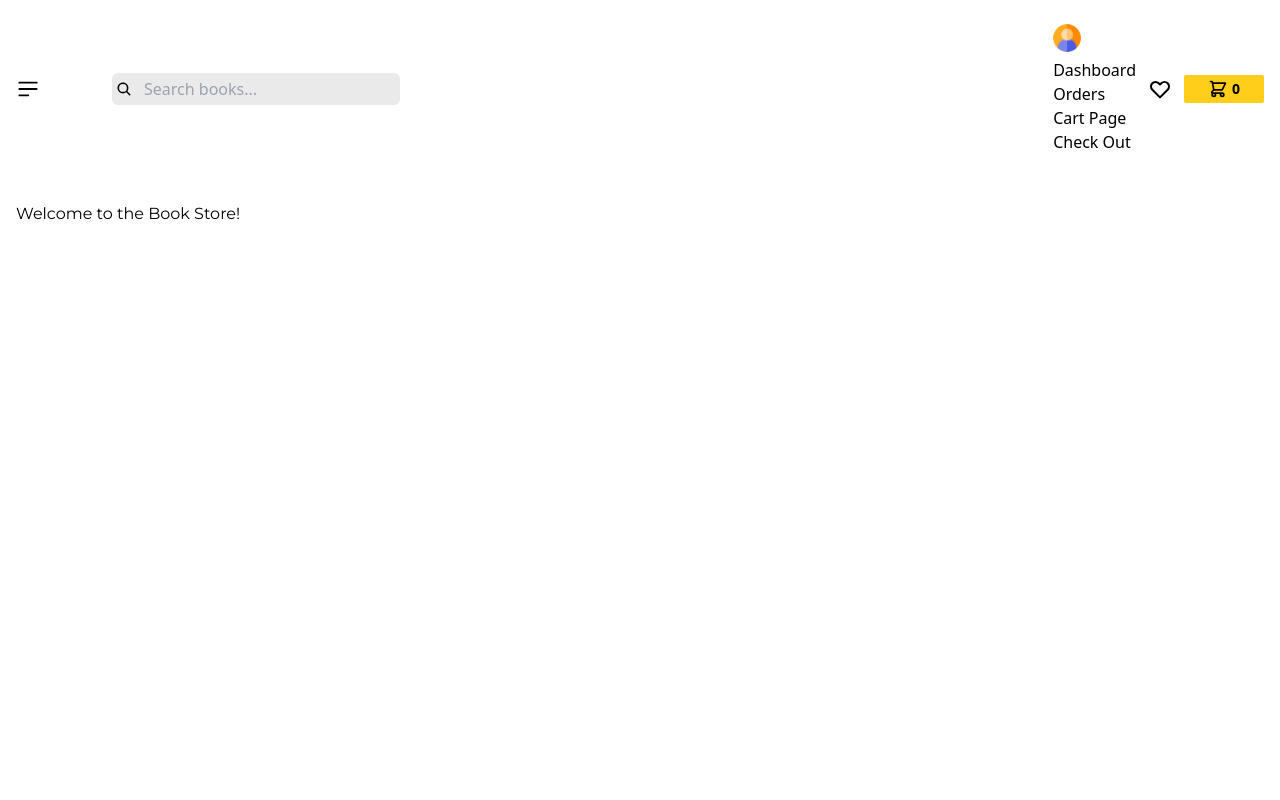
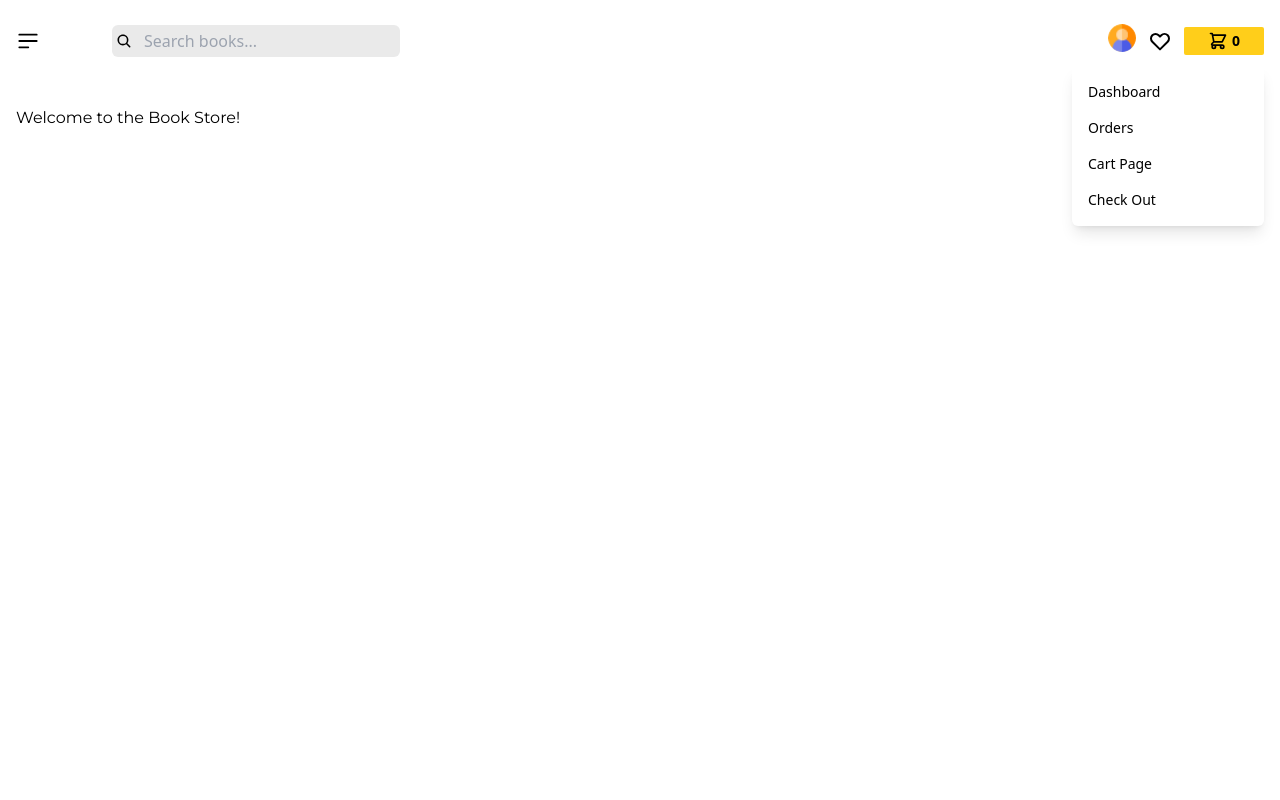
Before and after one commit to Pamkenas/Book-Store, a React (Vite) app in the folder frontend/: page / in a window 1280 px wide. Both pictures are taken after a click on the button 1121 px from the left and 38 px from the top of the page. Shown: the top 800 px of the page. Built offline with nearby package versions, Linux system fonts and the light colour scheme.

Commit message:
initial commit

```diff
--- a/frontend/src/components/Navbar.jsx
+++ b/frontend/src/components/Navbar.jsx
@@ -11,7 +11,7 @@ import { useState } from "react";
 
 const navigation = [
   { name: "Dashboard", href: "/dashboard" },
-  { name: "Orders", href: "/order" },
+  { name: "Orders", href: "/orders" },
   { name: "Cart Page", href: "/cart" },
   { name: "Check Out", href: "/checkout" },
 ];
@@ -56,11 +56,11 @@ const Navbar = () => {
                 {/* Show dropdown */}
                 {
                 isDropdownOpen && (
-                  <div>
-                    <ul>
+                  <div className="absolute right-0 mt-2 w-48 bg-white shadow-lg rounded-md z-40">
+                    <ul className="py-2">
                       { navigation.map((item) => (
-                        <li key={item.name}>
-                          <Link to={item.href}>
+                        <li key={item.name} onClick={() => setIsDropdownOpen(false)}>
+                          <Link to={item.href} className="block px-4 py-2 text-sm hover:bg-gray-100">
                             {item.name}
                           </Link>
                         </li>
```
